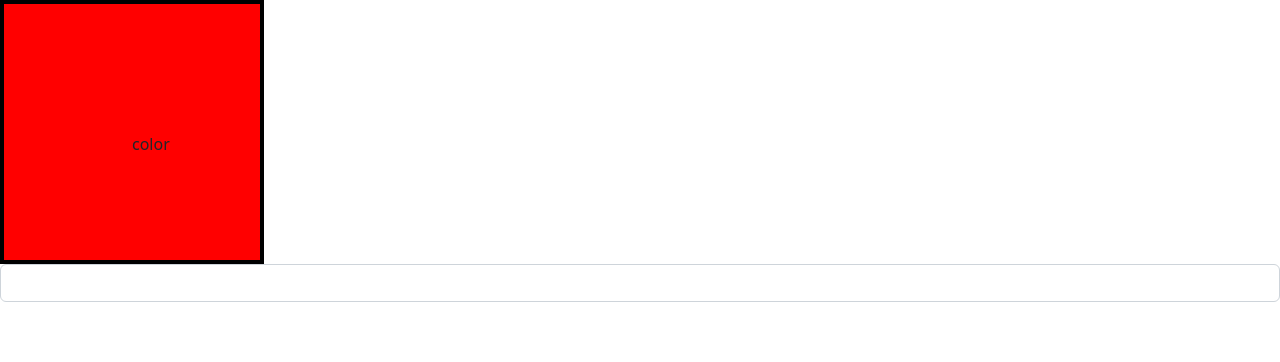
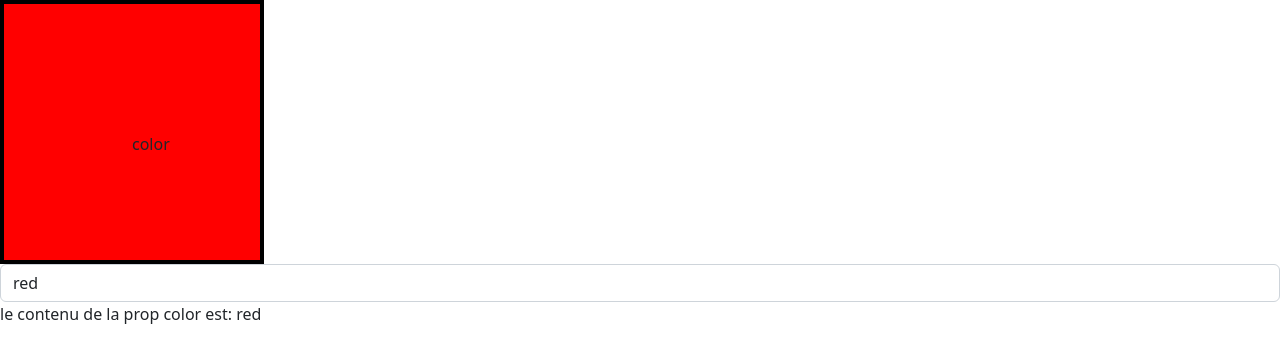
Before and after one commit to ghozlene/angular-course, an Angular app: page / in a window 1280 px wide. Shown: the top 362 px of the page. Built offline with nearby package versions, Linux system fonts and the light colour scheme.

Commit message:
2 way data binding

```diff
--- a/src/app/app.module.ts
+++ b/src/app/app.module.ts
@@ -6,6 +6,7 @@ import { ChildAComponent } from './child-a/child-a.component';
 import { ChildBComponent } from './child-b/child-b.component';
 import { GrandChildComponent } from './grand-child/grand-child.component';
 import { ColorComponent } from './color/color.component';
+import { FormsModule } from '@angular/forms';
 
 @NgModule({
   declarations: [
@@ -16,7 +17,7 @@ import { ColorComponent } from './color/color.component';
     ColorComponent
   ],
   imports: [
-    BrowserModule
+    BrowserModule, FormsModule
   ],
   providers: [],
   bootstrap: [AppComponent]
--- a/src/app/color/color.component.html
+++ b/src/app/color/color.component.html
@@ -4,4 +4,6 @@
 </div>
 
 
-<input #inputColor (change)="changeColor(inputColor)" type="text" class="form-control">
+<input [(ngModel)]="color" type="text" class="form-control">
+
+le contenu de la prop color est: {{color}}
--- a/src/app/color/color.component.ts
+++ b/src/app/color/color.component.ts
@@ -15,9 +15,5 @@ export class ColorComponent implements OnInit {
   }
 
 
-  changeColor(input: any) {
-    console.log(input.value)
-    this.color = input.value
-    input.value = ''
-  }
+
 }
```
